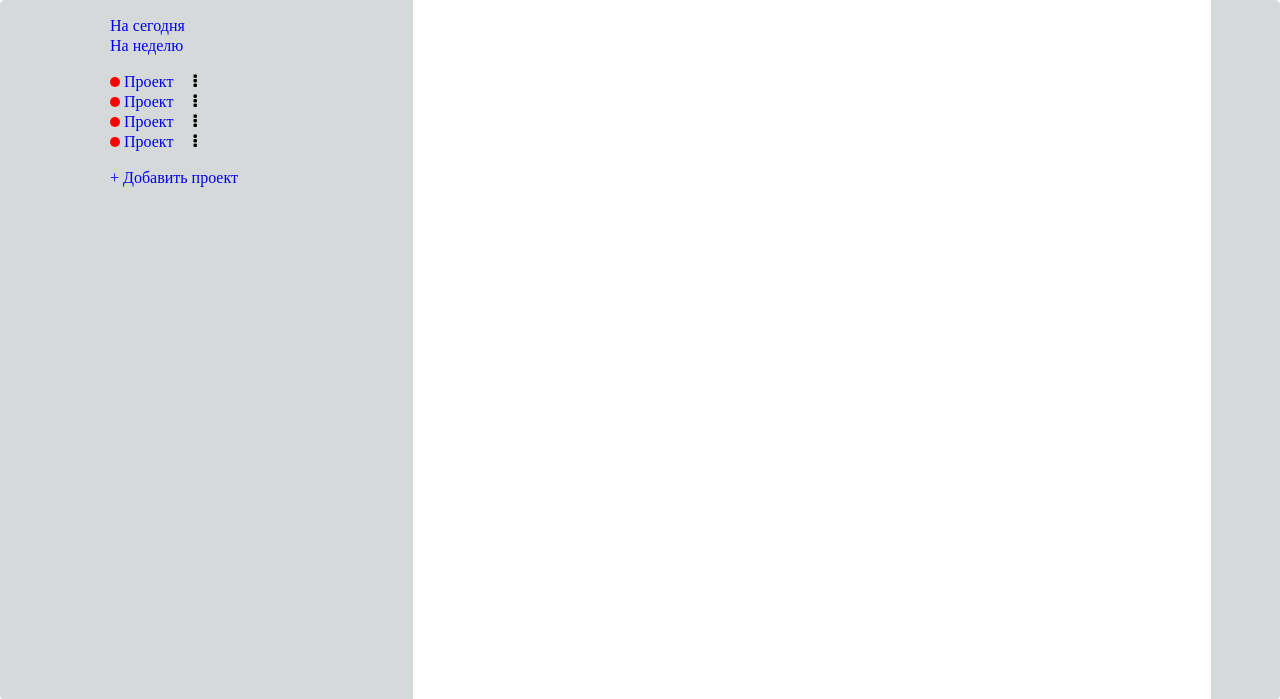
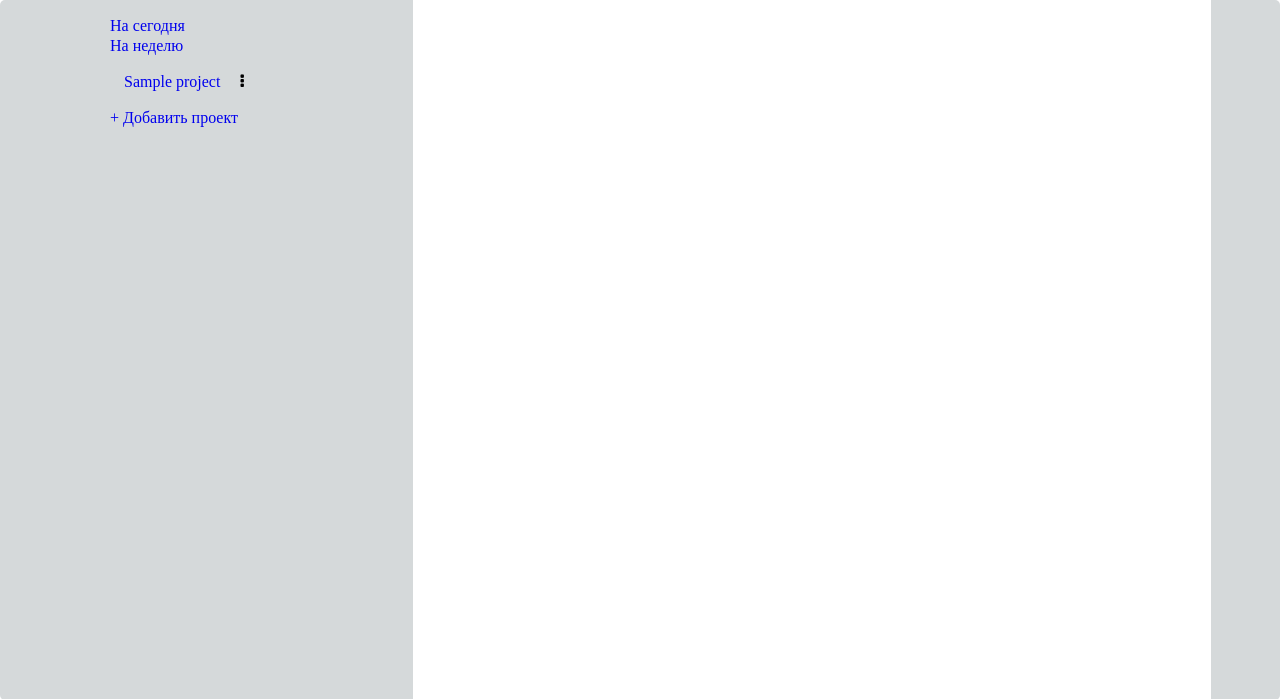
Before and after one commit to freelaxdeveloper/Task, a PHP site: template Views/default/document.twig in a window 1280 px wide. Shown: the part 50-749 px from the top of the page. Run offline with PHP 8.4, Linux system fonts and the light colour scheme; the template is opened without the code that fills it: most values are stand-ins (such as "Sample title", 1, 10 or a date in 2020); some libraries are stand-ins or nearby versions.

Commit message:
берем данные с базы данных

```diff
--- a/Static/default/css/style.css
+++ b/Static/default/css/style.css
@@ -12,7 +12,22 @@ a{
 #add_project a, #add_task a{
 	color:red;
 }
+.display_none {
+    display: none;
+}
 /* endother */
+
+/* actions_colors*/
+.red{
+    background-color: #ff2e00;
+}
+.green{
+    background-color: #35b11b;
+}
+.blue{
+    background-color: #0500ff;
+}
+/* endactions_colors*/
 
 /* header */
 .header{
@@ -87,7 +102,6 @@ nav .color_project{
 	display:inline-block;
 	width:10px;
 	height:10px;
-	background-color:red;
 	padding:0;
 	left:0;
 	border-radius:50%;
@@ -202,7 +216,6 @@ footer > span{
 }
 span.listing-status, span.listing-action{
 	display:inline-block;
-	background-color:red;
 	width:15px;
 	height:15px;
 }
@@ -238,6 +251,3 @@ span.listing-action{
 	color:red;
 }
 /* endlisting*/
-.display_none {
-    display: none;
-}
--- a/Views/default/document.twig
+++ b/Views/default/document.twig
@@ -24,39 +24,16 @@
                     <li><a href="#">На неделю</a></li>
                 </ul>
                 <ul>
-                    <li>
-                        <a href="#"><span class="color_project"></span> Проект</a><span id="menu1" data-action="action1"><i class="fa fa-ellipsis-v"></i></span>
-                        <ul class="display_none" id="action1">
-                            <li><a href="#">Выполнить все</a></li>
-                            <li><a href="#">Изменить</a></li>
-                            <li><a href="#">Удалить</a></li>
-                        </ul>
-
-                    </li>
-                    <li>
-                        <a href="#"><span class="color_project"></span> Проект</a><span id="menu2" data-action="action2"><i class="fa fa-ellipsis-v"></i></span>
-                        <ul class="display_none" id="action2">
-                            <li><a href="#">Выполнить все</a></li>
-                            <li><a href="#">Изменить</a></li>
-                            <li><a href="#">Удалить</a></li>
-                        </ul>
-                    </li>
-                    <li>
-                        <a href="#"><span class="color_project"></span> Проект</a><span id="menu3" data-action="action3"><i class="fa fa-ellipsis-v"></i></span>
-                        <ul class="display_none" id="action3">
-                            <li><a href="#">Выполнить все</a></li>
-                            <li><a href="#">Изменить</a></li>
-                            <li><a href="#">Удалить</a></li>
-                        </ul>
-                    </li>
-                    <li>
-                        <a href="#"><span class="color_project"></span> Проект</a><span id="menu4" data-action="action4"><i class="fa fa-ellipsis-v"></i></span>
-                        <ul class="display_none" id="action4">
-                            <li><a href="#">Выполнить все</a></li>
-                            <li><a href="#">Изменить</a></li>
-                            <li><a href="#">Удалить</a></li>
-                        </ul>
-                    </li>
+                    {% for project in projects %}
+                        <li>
+                            <a href="/project/{{project.id}}/"><span class="color_project {{project.color}}"></span> {{project.title}}</a><span id="menu{{project.id}}" data-action="action{{project.id}}"><i class="fa fa-ellipsis-v"></i></span>
+                            <ul class="display_none" id="action{{project.id}}">
+                                <li><a href="/project/complete_all/{{project.id}}/">Выполнить все</a></li>
+                                <li><a href="/project/edit/{{project.id}}/">Изменить</a></li>
+                                <li><a href="/project/delete/{{project.id}}/">Удалить</a></li>
+                            </ul>
+                        </li>
+                    {% endfor %}
                 </ul>
 
                 <div>
```
Also changed, not shown: Controllers/MainController.php (+7 -0 lines), Models/Project.php (added, +20 -0 lines), Models/Task.php (added, +16 -0 lines), System/errorLog.txt (+3 -8 lines), Views/default/main/index.twig (+15 -43 lines).
